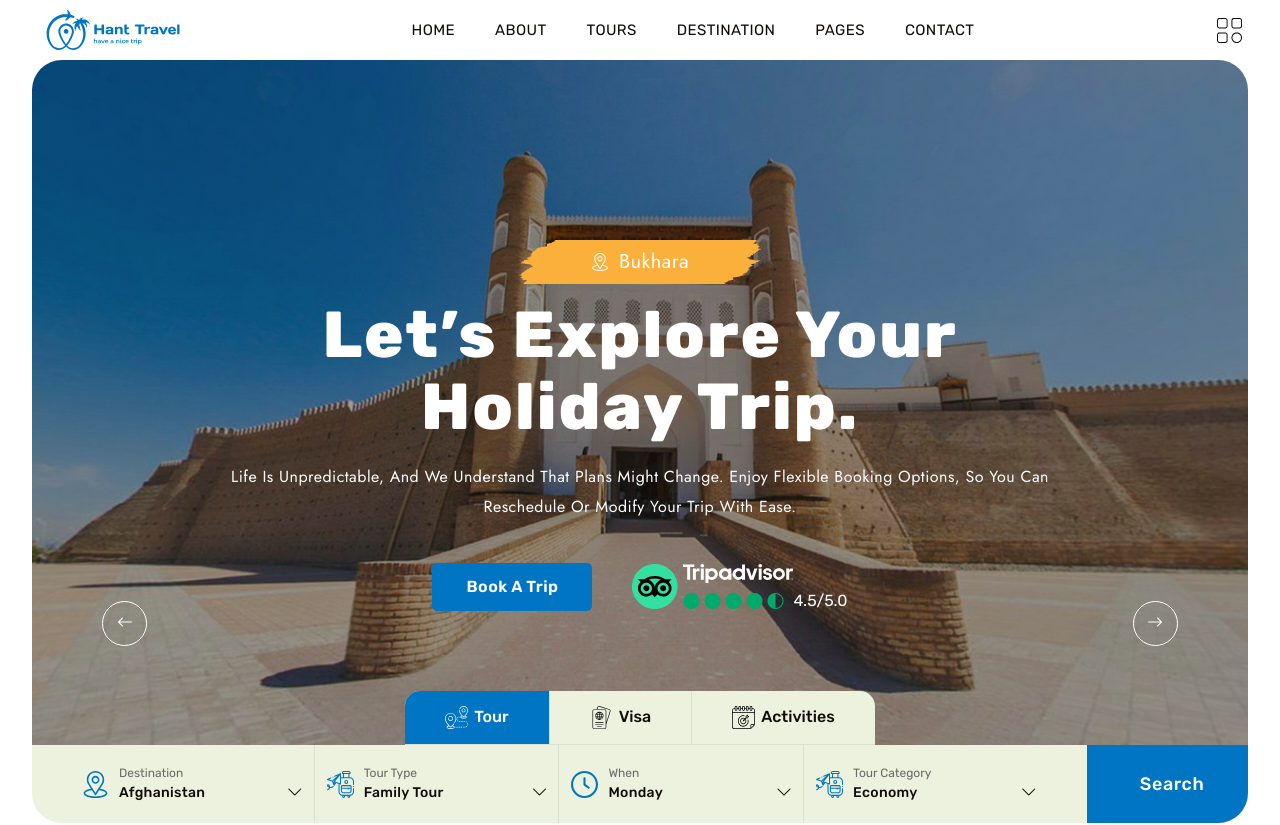
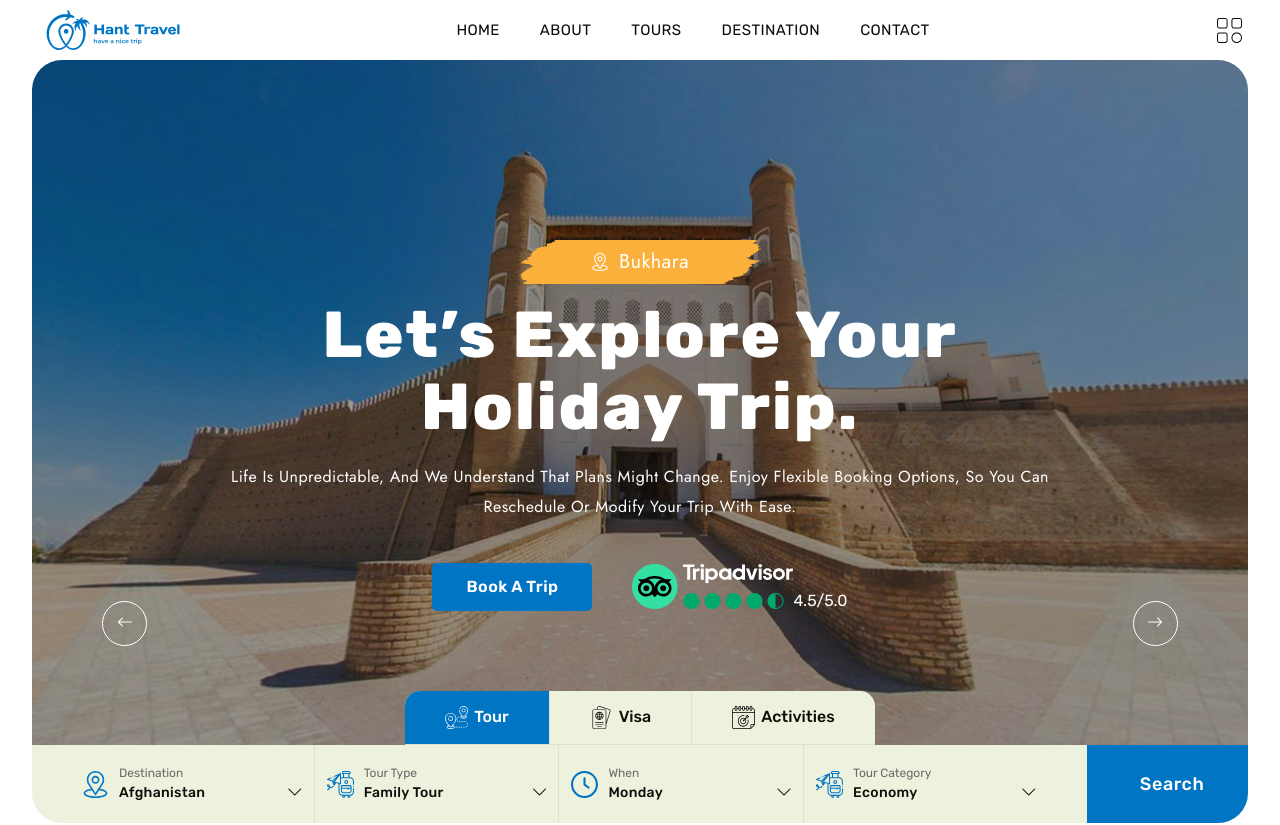
Before and after one commit to Mukhammad-amin-ai/hant-travel, a Next.js app: page / in a window 1280 px wide. Shown: the top 825 px of the page. Built offline with nearby package versions, Linux system fonts and the light colour scheme.

Commit message:
basic changes are done

```diff
--- a/src/app/about/page.js
+++ b/src/app/about/page.js
@@ -21,10 +21,10 @@ const page = () => {
       <Breadcrumb pagename="About Us" pagetitle="About Us" />
       <Home2About />
       <Home2WhyChoose />
-      <Home2Activities />
+      {/* <Home2Activities /> */}
       <Home2Team />
-      <Home2Blog />
-      <Newslatter />
+      {/* <Home2Blog /> */}
+      {/* <Newslatter /> */}
       <Footer />
     </>
   );
--- a/src/app/page.js
+++ b/src/app/page.js
@@ -34,7 +34,7 @@ export default function Home() {
       <Home1WhyChoose />
       <Home1FacilitySlide />
       <Home1Vise />
-      <Newslatter />
+      {/* <Newslatter /> */}
       <Home1Testimonail />
       <Footer />
     </>
--- a/src/components/banner/Banner1.jsx
+++ b/src/components/banner/Banner1.jsx
@@ -290,7 +290,7 @@ const Banner1 = () => {
                   className="home1-banner-wrapper"
                   style={{
                     backgroundImage:
-                      "linear-gradient(180deg, rgba(16, 12, 8, 0.4) 0%, rgba(16, 12, 8, 0.4) 100%), url(assets/images/banner/xiva.jpg)",
+                      "linear-gradient(180deg, rgba(16, 12, 8, 0.4) 0%, rgba(16, 12, 8, 0.4) 100%), url(assets/images/xiva.jpg)",
                   }}
                 >
                   <div className="container">
--- a/src/components/header/Header.js
+++ b/src/components/header/Header.js
@@ -583,7 +583,7 @@ const Header = () => {
           </div>
         </div>
         <div className="sidebar-bottom">
-          <div className="hotline-area">
+          {/* <div className="hotline-area">
             <div className="icon">
               <svg
                 xmlns="http://www.w3.org/2000/svg"
@@ -597,12 +597,12 @@ const Header = () => {
               </svg>
             </div>
             <div className="content">
-              <span>To More Inquiry</span>
+              <span>Whatsup</span>
               <h6>
                 <a href="tel:+990737621432">+990-737 621 432</a>
               </h6>
             </div>
-          </div>
+          </div> */}
           <div className="email-area">
             <div className="icon">
               <svg
--- a/src/components/whyChoose/Home2WhyChoose.jsx
+++ b/src/components/whyChoose/Home2WhyChoose.jsx
@@ -35,7 +35,7 @@ const Home2WhyChoose = () => {
                 <div className="eg-section-tag">
                   <span>Who We Are</span>
                 </div>
-                <h2>Why TripRex Is Best</h2>
+                <h2>Why Hant Travel Is Best</h2>
               </div>
             </div>
           </div>
--- a/src/data/nav.json
+++ b/src/data/nav.json
@@ -110,199 +110,6 @@
         ]
     },
     {
-        "id": "5",
-        "label": "Pages",
-        "link": "/page",
-        "icon": true,
-        "subMenu": [
-            {
-                "id": "1",
-                "label": "Dashboard",
-                "link": "/customer-dashboard"
-            },
-            {
-                "id": "2",
-                "label": "Hotel",
-                "link": "/hotel-suits",
-                "icon": true,
-                "subMenu": [
-                    {
-                        "id": "1",
-                        "label": "Hotel",
-                        "link": "/hotel-suits"
-                    },
-                    {
-                        "id": "2",
-                        "label": "Hotel Details",
-                        "link": "/hotel-suits/hotel-details"
-                    }
-                ]
-            },
-            {
-                "id": "3",
-                "label": "Activities",
-                "link": "/activities",
-                "icon": true,
-                "subMenu": [
-                    {
-                        "id": "1",
-                        "label": "Activities",
-                        "link": "/activities"
-                    },
-                    {
-                        "id": "2",
-                        "label": "Activities-Details",
-                        "link": "/activities/activities-details"
-                    }
-                ]
-            },
-            {
-                "id": "4",
-                "label": "Transport",
-                "link": "/transport",
-                "icon": true,
-                "subMenu": [
-                    {
-                        "id": "1",
-                        "label": "Transport",
-                        "link": "/transport"
-                    },
-                    {
-                        "id": "2",
-                        "label": "Transport-Details",
-                        "link": "/transport/transport-details"
-                    }
-                ]
-            },
-
-            {
-                "id": "5",
-                "label": "Visa",
-                "link": "/visa",
-                "icon": true,
-                "subMenu": [
-                    {
-                        "id": "1",
-                        "label": "Visa",
-                        "link": "/visas"
-                    },
-                    {
-                        "id": "2",
-                        "label": "Visa Details",
-                        "link": "/visas/visas-details"
-                    }
-                ]
-            },
-
-            {
-                "id": "6",
-                "label": "Blog",
-                "link": "/blog",
-                "icon": true,
-                "subMenu": [
-                    {
-                        "id": "1",
-                        "label": "Blog",
-                        "link": "/blog"
-                    },
-                    {
-                        "id": "2",
-                        "label": "Blog Standard",
-                        "link": "/blog/blog-standard"
-                    },
-                    {
-                        "id": "3",
-                        "label": "Blog Grid Sidebar",
-                        "link": "/blog/blog-sidebar"
-                    },
-                    {
-                        "id": "4",
-                        "label": "Blog Standard Sidebar",
-                        "link": "/blog/blog-standard-sidebar"
-                    },
-                    {
-                        "id": "5",
-                        "label": "Blog Details",
-                        "link": "/blog/blog-details"
-                    }
-                ]
-            },
-            {
-                "id": "7",
-                "label": "Tour Guide",
-                "link": "/guide",
-                "icon": true,
-                "subMenu": [
-                    {
-                        "id": "1",
-                        "label": "Tour Guide Style 01",
-                        "link": "/guide"
-                    },
-                    {
-                        "id": "2",
-                        "label": "Tour Guide Style 02",
-                        "link": "/guide/style2"
-                    },
-                    {
-                        "id": "3",
-                        "label": "Tour Guide Style 03",
-                        "link": "/guide/style3"
-                    }
-                    ,
-                    {
-                        "id": "4",
-                        "label": "Tour Guide Style 04",
-                        "link": "/guide/style4"
-                    }
-                    ,
-                    {
-                        "id": "4",
-                        "label": "Tour Guide Style 05",
-                        "link": "/guide/style5"
-                    }
-                ]
-            },
-            {
-                "id": "8",
-                "label": "Shop",
-                "link": "/shop",
-                "icon": true,
-                "subMenu": [
-                    {
-                        "id": "1",
-                        "label": "Shop",
-                        "link": "/shop"
-                    },
-                    {
-                        "id": "2",
-                        "label": "Product-Details",
-                        "link": "/shop/product-details"
-                    },
-                    {
-                        "id": "3",
-                        "label": "Cart",
-                        "link": "/shop/cart"
-                    },
-                    {
-                        "id": "4",
-                        "label": "Checkout",
-                        "link": "/shop/checkout"
-                    }
-                ]
-            },
-            {
-                "id": "9",
-                "label": "Gallery",
-                "link": "/gallery"
-            },
-            {
-                "id": "10",
-                "label": "Faqs",
-                "link": "/faq"
-            }
-        ]
-    },
-    {
         "id": "6",
         "label": "Contact",
         "link": "/contact",
```
Also changed, not shown: src/app/package/package-details/page.js (+6 -11 lines).
